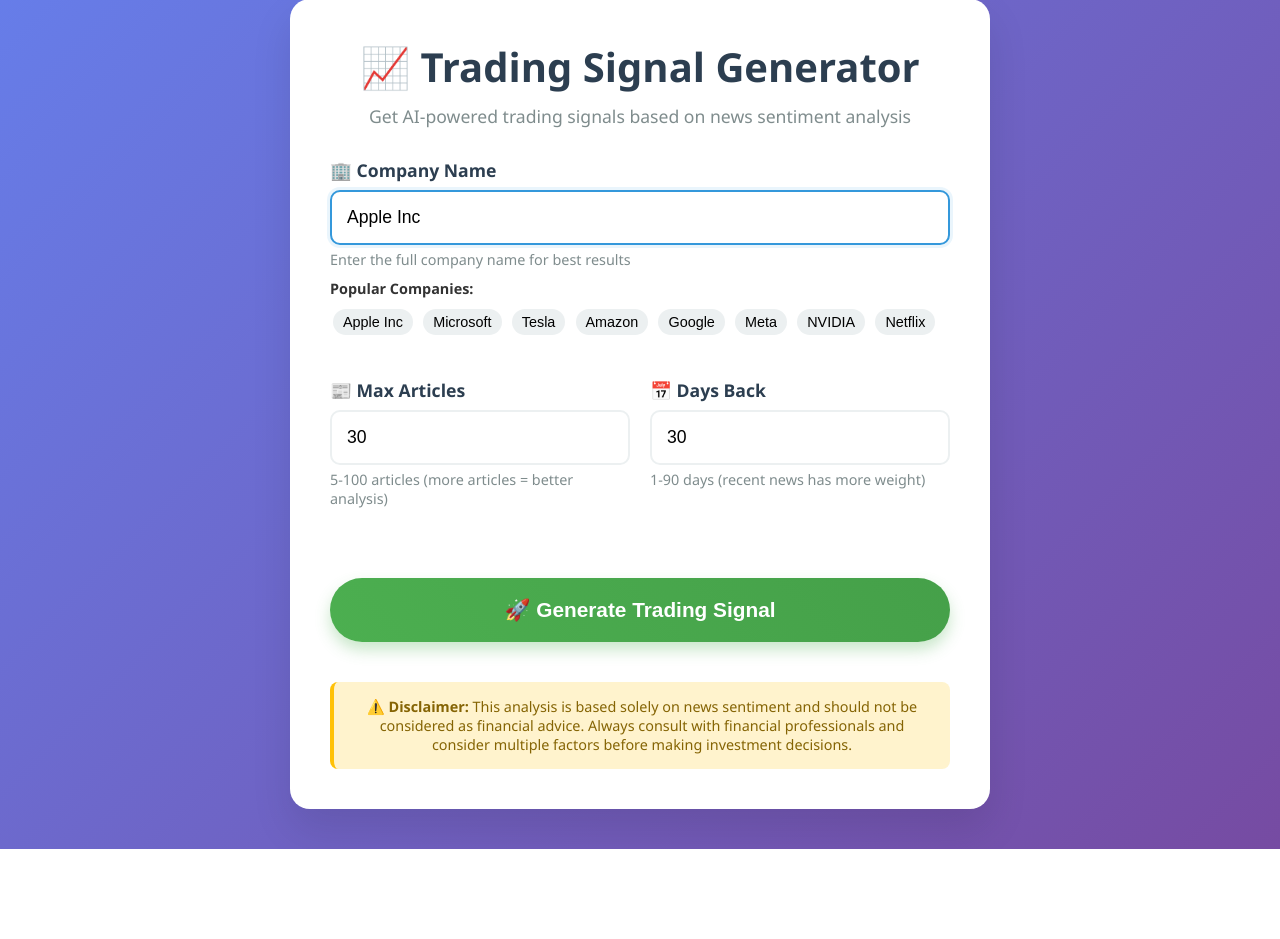
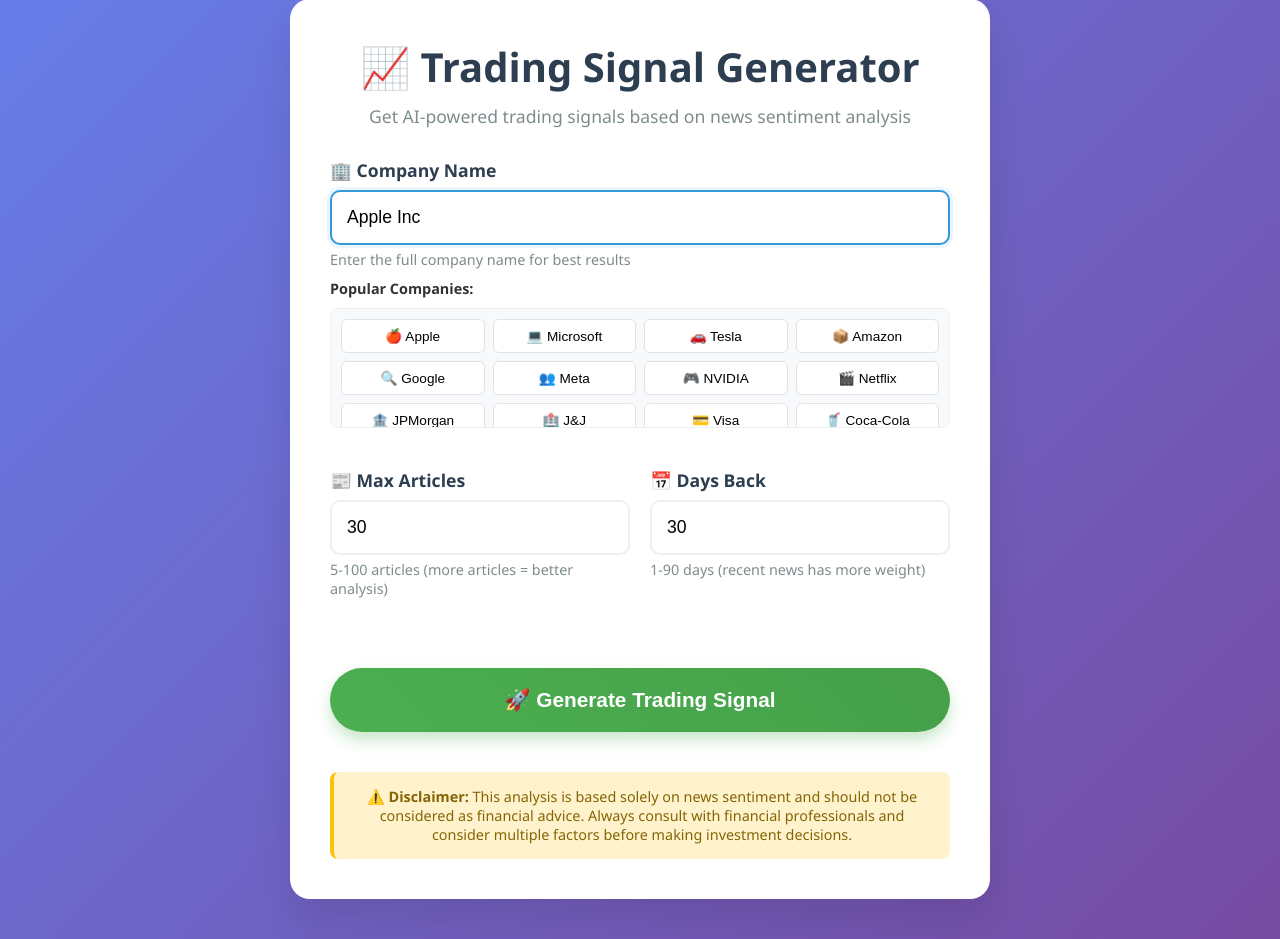
Before and after one commit to kamblepratik90/news-sentiment-trading, a Flask app: page / in a window 1280 px wide. Shown: the part 41-980 px from the top of the page. Before the commit the page ends 890 px from the top, so only its background shows below. Run offline with Flask 3, Linux system fonts and the light colour scheme.

Commit message:
Adding app screenshots, small ui enhancement

```diff
--- a/src/templates/index.html
+++ b/src/templates/index.html
@@ -91,19 +91,57 @@
             margin-top: 10px;
         }
 
+        .suggestions-grid {
+            display: grid;
+            grid-template-columns: repeat(auto-fit, minmax(140px, 1fr));
+            gap: 8px;
+            margin-top: 10px;
+            max-height: 120px;
+            overflow-y: auto;
+            padding: 10px;
+            border: 1px solid #ecf0f1;
+            border-radius: 8px;
+            background: #f8f9fa;
+        }
+
+        .suggestions-grid::-webkit-scrollbar {
+            width: 6px;
+        }
+
+        .suggestions-grid::-webkit-scrollbar-track {
+            background: #f1f1f1;
+            border-radius: 3px;
+        }
+
+        .suggestions-grid::-webkit-scrollbar-thumb {
+            background: #bdc3c7;
+            border-radius: 3px;
+        }
+
+        .suggestions-grid::-webkit-scrollbar-thumb:hover {
+            background: #95a5a6;
+        }
+
         .suggestion-btn {
-            background: #ecf0f1;
-            border: none;
-            padding: 5px 10px;
-            margin: 3px;
-            border-radius: 15px;
+            background: white;
+            border: 1px solid #dee2e6;
+            padding: 8px 10px;
+            border-radius: 6px;
             cursor: pointer;
-            font-size: 0.9em;
-            transition: background-color 0.3s ease;
+            font-size: 0.85em;
+            transition: all 0.3s ease;
+            text-align: center;
+            white-space: nowrap;
+            overflow: hidden;
+            text-overflow: ellipsis;
         }
 
         .suggestion-btn:hover {
-            background: #bdc3c7;
+            background: #3498db;
+            color: white;
+            border-color: #3498db;
+            transform: translateY(-1px);
+            box-shadow: 0 2px 4px rgba(52, 152, 219, 0.3);
         }
 
         .analyze-btn {
@@ -307,14 +345,24 @@
 
             <div class="suggestions">
                 <div style="font-weight: bold; margin-bottom: 8px; font-size: 0.9em;">Popular Companies:</div>
-                <button class="suggestion-btn" onclick="selectCompany('Apple Inc')">Apple Inc</button>
-                <button class="suggestion-btn" onclick="selectCompany('Microsoft Corporation')">Microsoft</button>
-                <button class="suggestion-btn" onclick="selectCompany('Tesla Inc')">Tesla</button>
-                <button class="suggestion-btn" onclick="selectCompany('Amazon.com Inc')">Amazon</button>
-                <button class="suggestion-btn" onclick="selectCompany('Alphabet Inc')">Google</button>
-                <button class="suggestion-btn" onclick="selectCompany('Meta Platforms Inc')">Meta</button>
-                <button class="suggestion-btn" onclick="selectCompany('NVIDIA Corporation')">NVIDIA</button>
-                <button class="suggestion-btn" onclick="selectCompany('Netflix Inc')">Netflix</button>
+                <div class="suggestions-grid">
+                    <button class="suggestion-btn" onclick="selectCompany('Apple Inc')">🍎 Apple</button>
+                    <button class="suggestion-btn" onclick="selectCompany('Microsoft Corporation')">💻 Microsoft</button>
+                    <button class="suggestion-btn" onclick="selectCompany('Tesla Inc')">🚗 Tesla</button>
+                    <button class="suggestion-btn" onclick="selectCompany('Amazon.com Inc')">📦 Amazon</button>
+                    <button class="suggestion-btn" onclick="selectCompany('Alphabet Inc')">🔍 Google</button>
+                    <button class="suggestion-btn" onclick="selectCompany('Meta Platforms Inc')">👥 Meta</button>
+                    <button class="suggestion-btn" onclick="selectCompany('NVIDIA Corporation')">🎮 NVIDIA</button>
+                    <button class="suggestion-btn" onclick="selectCompany('Netflix Inc')">🎬 Netflix</button>
+                    <button class="suggestion-btn" onclick="selectCompany('JPMorgan Chase')">🏦 JPMorgan</button>
+                    <button class="suggestion-btn" onclick="selectCompany('Johnson & Johnson')">🏥 J&J</button>
+                    <button class="suggestion-btn" onclick="selectCompany('Visa Inc')">💳 Visa</button>
+                    <button class="suggestion-btn" onclick="selectCompany('Coca-Cola')">🥤 Coca-Cola</button>
+                    <button class="suggestion-btn" onclick="selectCompany('Boeing')">✈️ Boeing</button>
+                    <button class="suggestion-btn" onclick="selectCompany('Disney')">🏰 Disney</button>
+                    <button class="suggestion-btn" onclick="selectCompany('Intel Corporation')">🔧 Intel</button>
+                    <button class="suggestion-btn" onclick="selectCompany('Reliance Industries')">🏭 Reliance</button>
+                </div>
             </div>
         </div>
 
```
Also changed, not shown: Screenshot_1.png (added), Screenshot_2.png (added).
